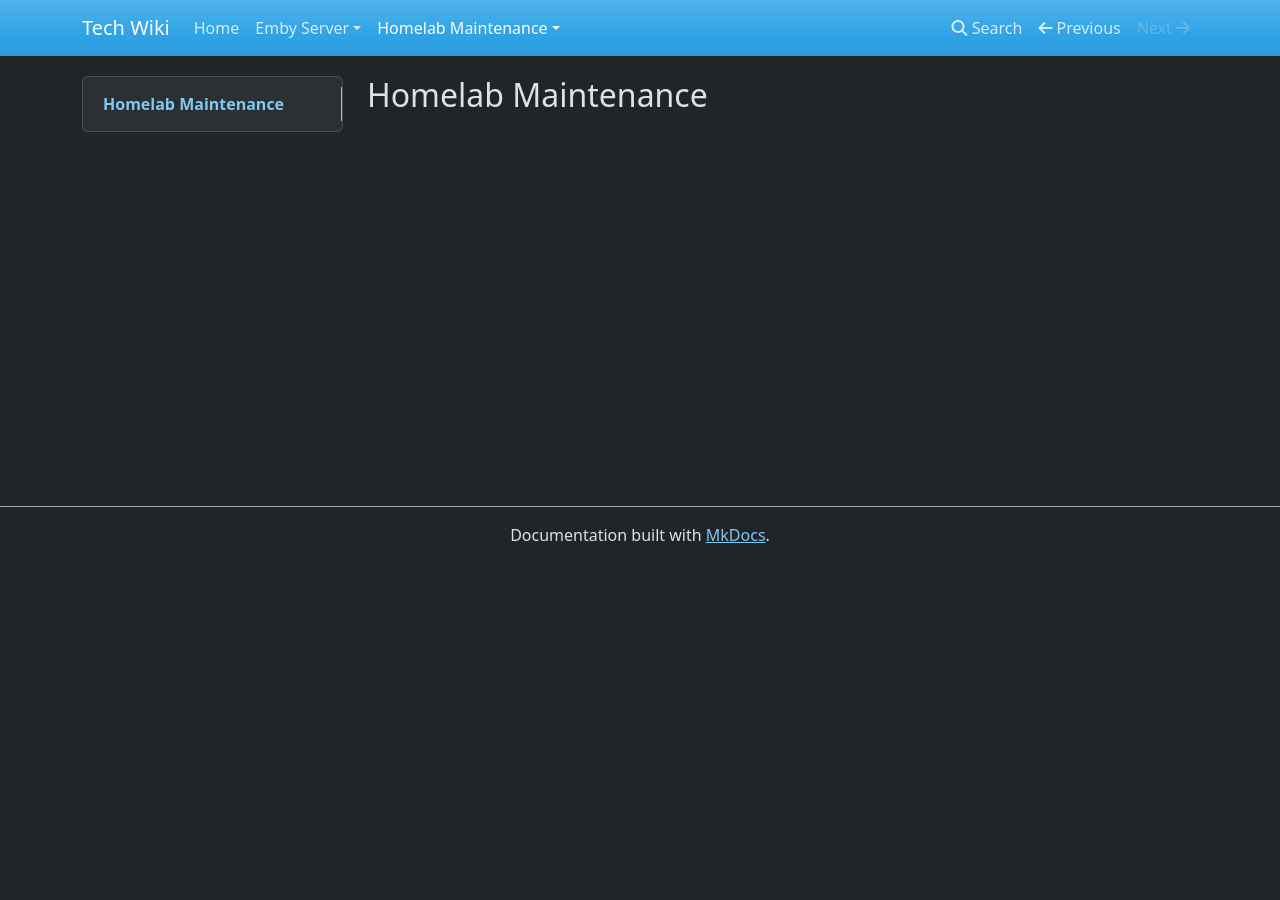
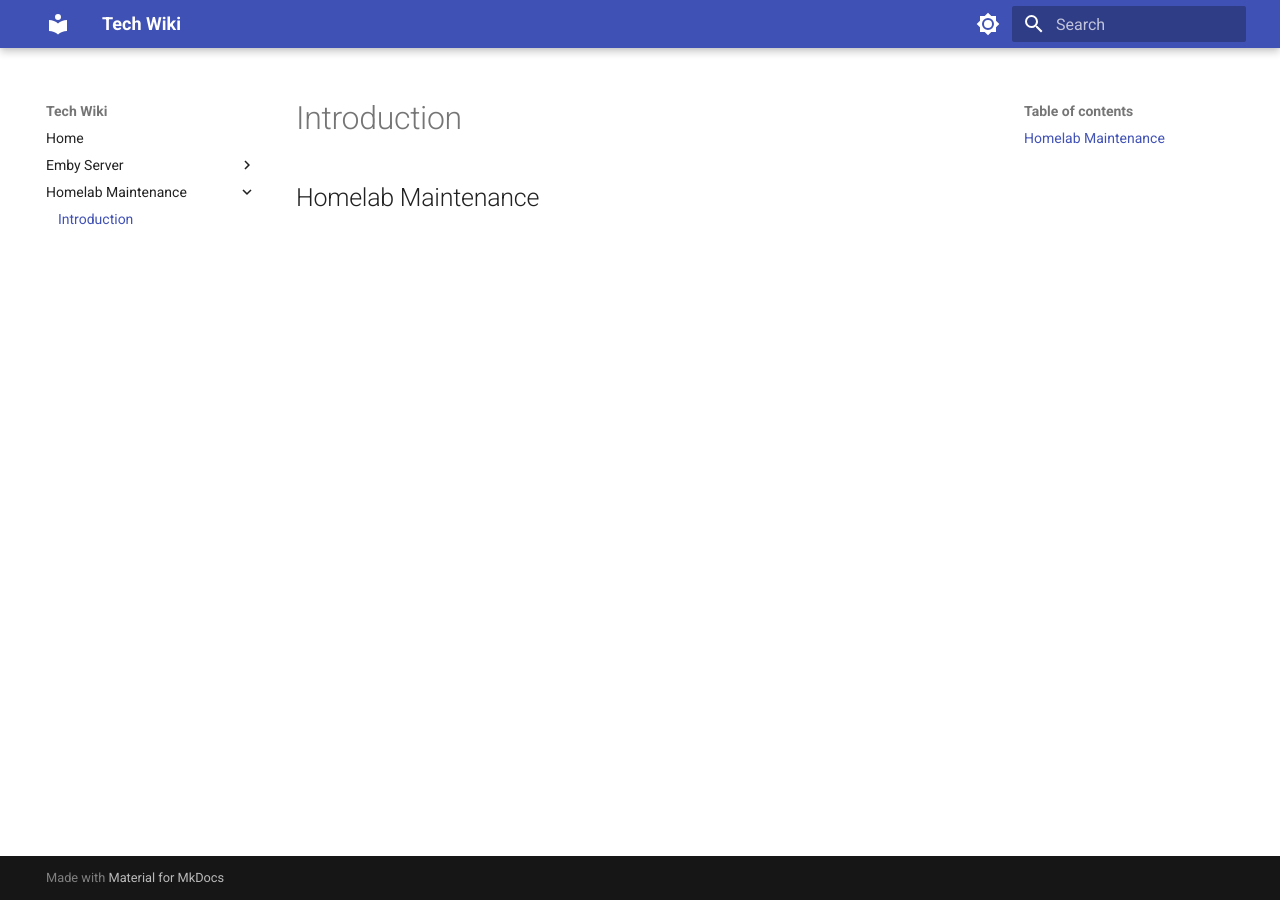
Before and after one commit to caleb-stults/tech-wiki, an MkDocs documentation site: the page built from docs/homelab-maintenance/index.md, in a window 1280 px wide. Built offline with MkDocs 1.6.1 and Material for MkDocs 9.7.7, drawn with Linux system fonts in a browser that asks for light colours; nearby versions of some CDN libraries.

Commit message:
updating wiki style

```diff
--- a/mkdocs.yml
+++ b/mkdocs.yml
@@ -11,5 +11,30 @@
   - Homelab Maintenance:
       - Introduction: homelab-maintenance/index.md
 theme:
-  name: mkdocs
-  color_mode: dark
+  name: material
+  palette:
+    # Palette toggle for light mode
+    - media: "(prefers-color-scheme: light)"
+      scheme: default
+      primary: indigo
+      accent: indigo
+      toggle:
+        icon: material/brightness-7
+        name: Switch to dark mode
+    # Palette toggle for dark mode
+    - media: "(prefers-color-scheme: dark)"
+      scheme: slate
+      primary: indigo
+      accent: indigo
+      toggle:
+        icon: material/brightness-4
+        name: Switch to light mode
+
+markdown_extensions:
+  - pymdownx.highlight:
+      anchor_linenums: true
+      line_spans: __span
+      pygments_lang_class: true
+  - pymdownx.inlinehilite
+  - pymdownx.snippets
+  - pymdownx.superfences
```
